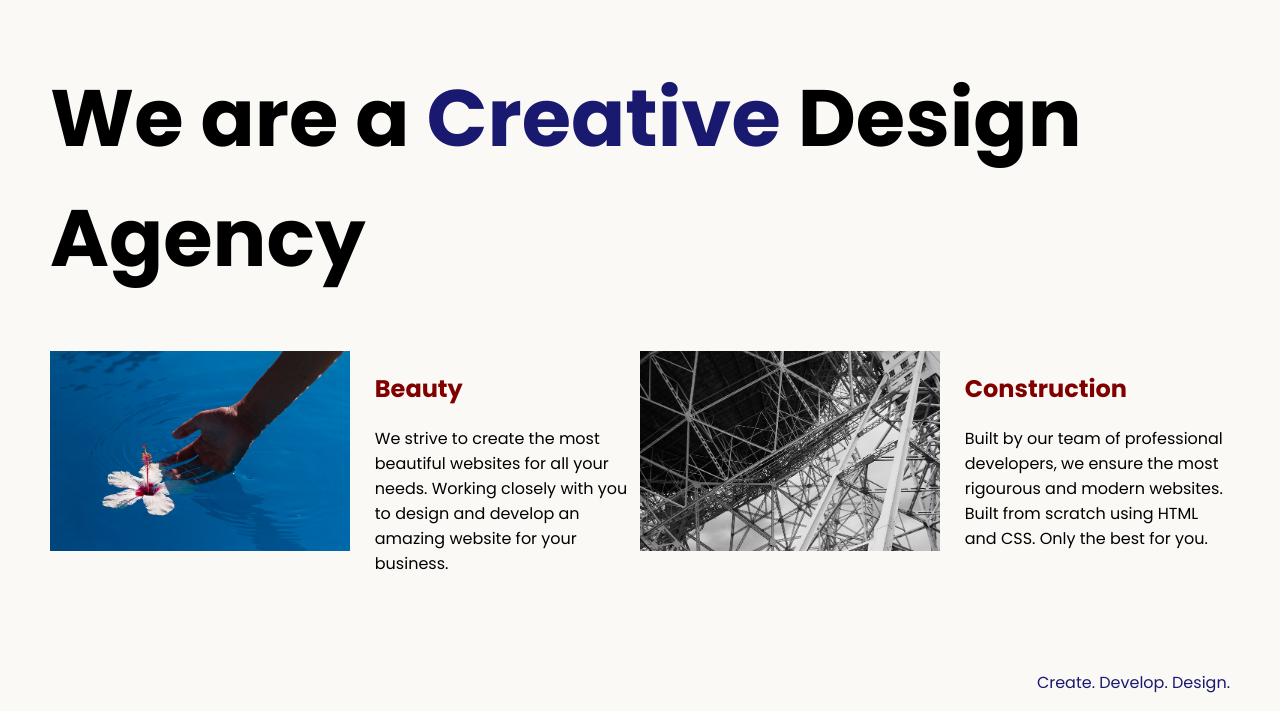
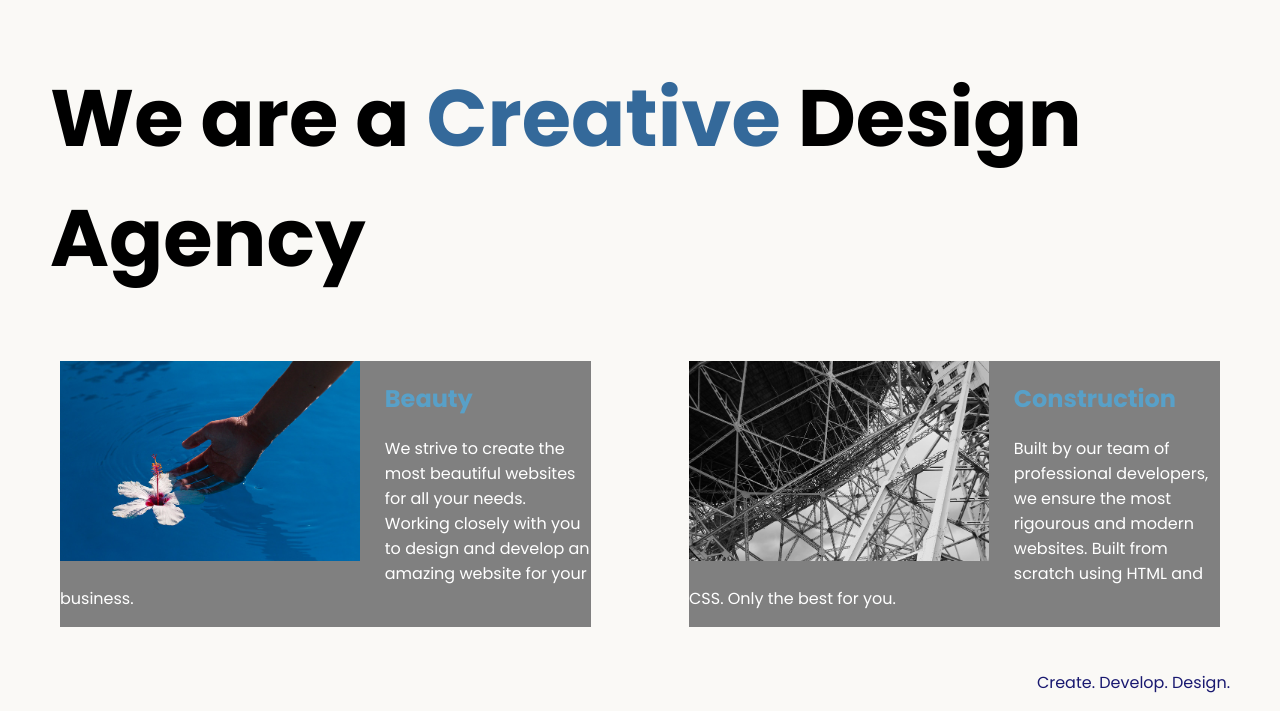
Before and after one commit to andrewtchau/werdna_agency, a plain HTML site: page index.html in a window 1280 px wide. Shown: the part 99-810 px from the top of the page. Drawn offline with Linux system fonts and the light colour scheme.

Commit message:
used a color palette for titles and spans, added in background color and font color for cards for greater UX impact

```diff
--- a/index.html
+++ b/index.html
@@ -16,7 +16,7 @@
 	<body>
 		<div class="main">
 			<img class="logo" src="./assets/images/logo.png" alt="logo" />
-			<h1>We are a <span class="midnightblue">Creative</span> Design Agency</h1>
+			<h1>We are a <span class="creative">Creative</span> Design Agency</h1>
 			<div class="left card">
 				<img
 					class="tile-image"
--- a/style.css
+++ b/style.css
@@ -34,15 +34,18 @@ footer {
 }
 
 .card {
-  width: 50%;
+  width: 45%;
+  background-color: grey;
+  color: white;
+  margin: 10px;
 }
 
-.midnightblue {
-  color: midnightblue;
+.creative {
+  color: #34699A;
 }
 
 .card-title {
-  color: maroon;
+  color: #58A0C8;
 }
 
 @media (max-width: 680px) {
```
